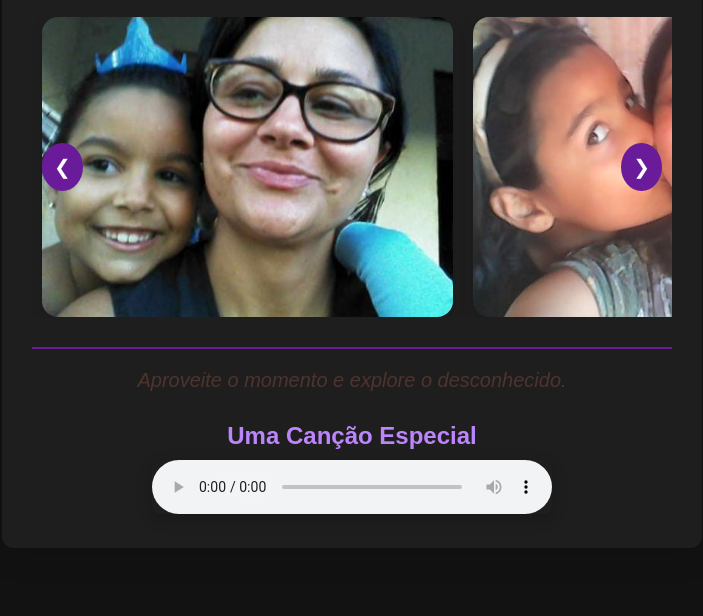
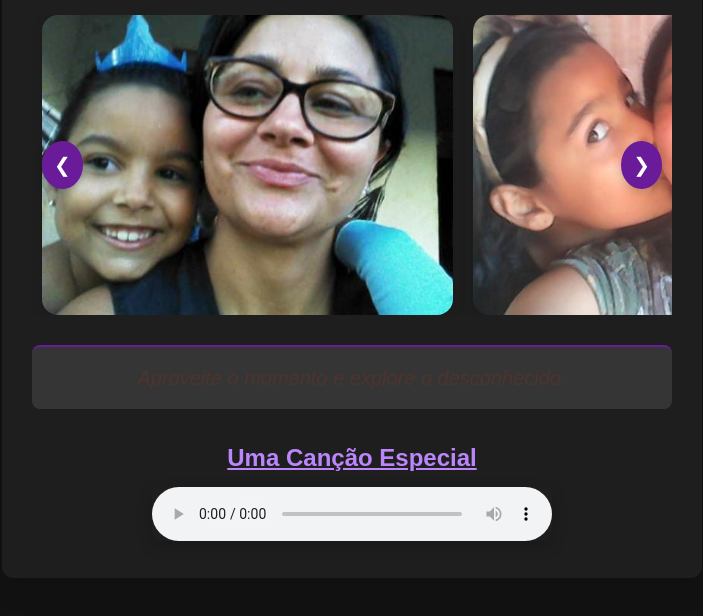
Before and after one commit to naomialves/feliz-dia-das-maes, a plain HTML site: page index.html in a window 1280 px wide. Shown: the part 184-800 px from the top of the page, without its empty margins (288-991 px from the left). Drawn offline with Linux system fonts and the light colour scheme.

Commit message:
Update style.css

```diff
--- a/style.css
+++ b/style.css
@@ -13,6 +13,8 @@
     justify-content: center;
     align-items: center;
     height: 100vh;
+    line-height: 1.6; /* Melhor legibilidade */
+    padding: 20px; /* Espaçamento interno */
   }
 
   .container {
@@ -24,6 +26,7 @@
     width: 100%;
     max-width: 700px;
     text-align: center;
+    animation: fadeIn 1.5s ease-in-out; /* Animação de entrada */
   }
 
   header h1 {
@@ -32,6 +35,7 @@
     margin-bottom: 15px;
     text-transform: uppercase;
     letter-spacing: 2px;
+    text-shadow: 2px 2px 5px rgba(0, 0, 0, 0.5); /* Sombra no texto */
   }
 
   .subtitulo {
@@ -74,10 +78,15 @@
     transform: translateY(-50%);
     z-index: 1;
     transition: background-color 0.3s ease;
+    box-shadow: 0 4px 10px rgba(0, 0, 0, 0.2); /* Sombra para botões */
   }
 
   button:hover {
     background-color: #4a148c;
+  }
+
+  button:active {
+    transform: scale(0.95); /* Efeito de clique */
   }
 
   button.prev {
@@ -96,6 +105,9 @@
     border-top: 2px solid #6a1b9a;
     padding-top: 20px;
     text-align: center;
+    background: rgba(255, 255, 255, 0.1); /* Fundo translúcido */
+    padding: 15px; /* Espaçamento interno */
+    border-radius: 8px; /* Bordas arredondadas */
   }
 
   .audio-section {
@@ -107,6 +119,7 @@
     font-size: 24px;
     color: #bb86fc;
     margin-bottom: 10px;
+    text-decoration: underline; /* Destaque no título */
 }
 
 audio {
@@ -158,3 +171,14 @@ audio {
     max-width: 100%;
   }
 }
+
+@keyframes fadeIn {
+    from {
+        opacity: 0;
+        transform: translateY(-20px);
+    }
+    to {
+        opacity: 1;
+        transform: translateY(0);
+    }
+}
```
